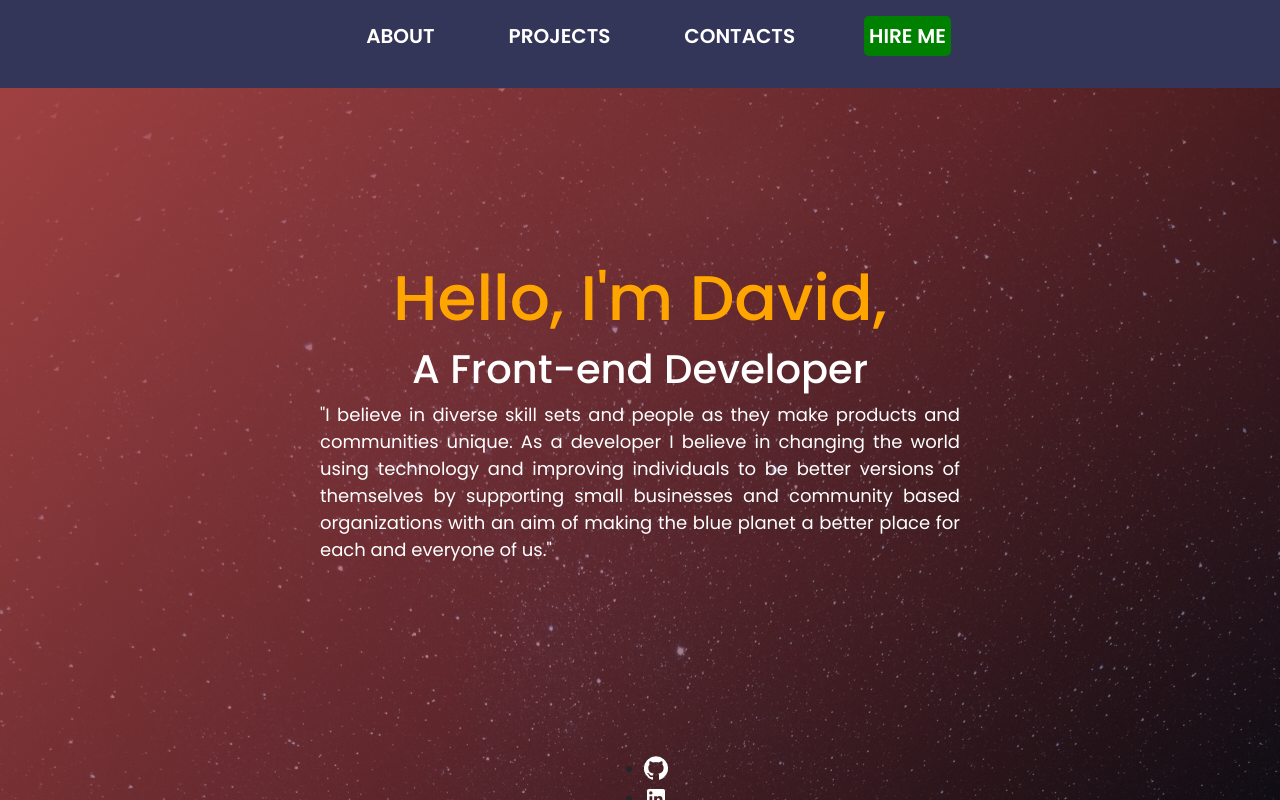
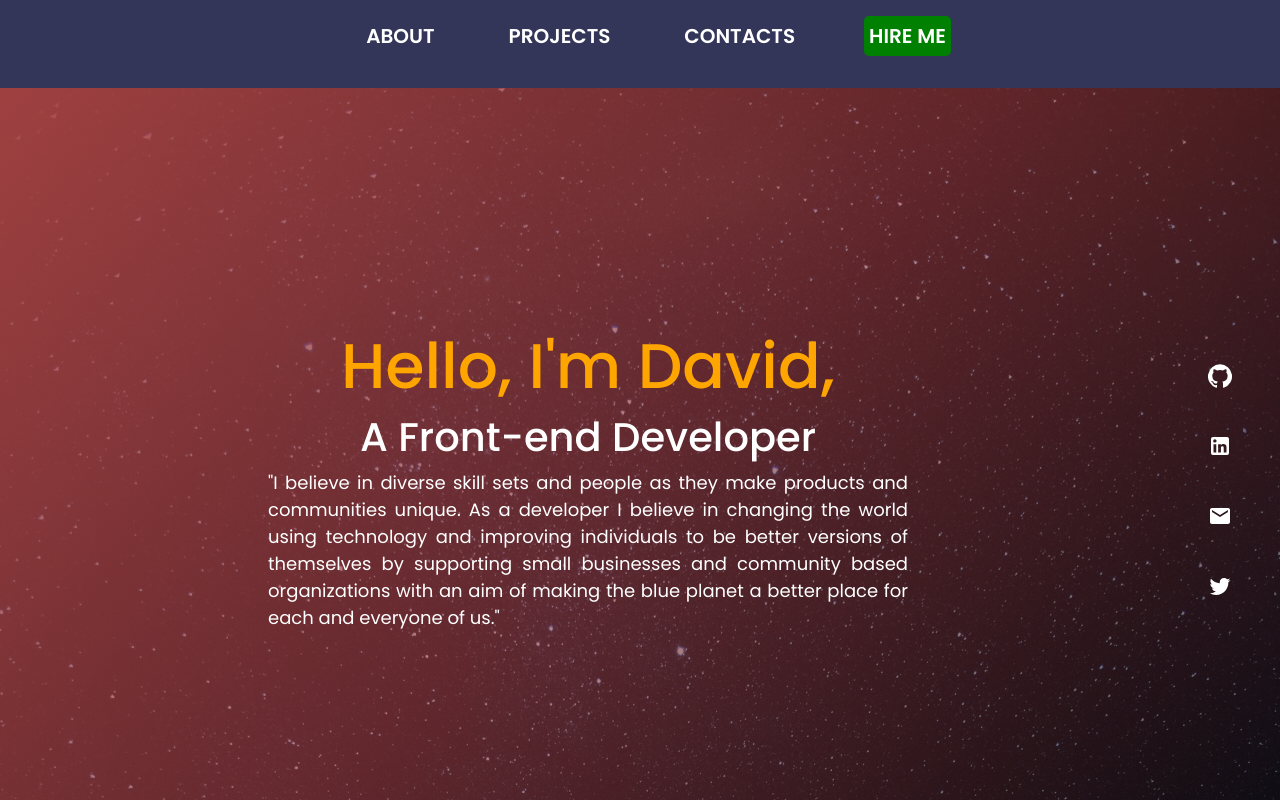
Before and after one commit to daudi13/daudi, a React (Create React App) app: page / in a window 1280 px wide. Shown: the top 800 px of the page. Built offline with nearby package versions, Linux system fonts and the light colour scheme.

Commit message:
Add styling

```diff
--- a/src/components/Routes/Homepage/Homepage.css
+++ b/src/components/Routes/Homepage/Homepage.css
@@ -33,7 +33,6 @@ body {
     width: 100%;
     display: flex;
     align-items: center;
-    flex-direction: column;
 }
 
 .align-left {
@@ -56,6 +55,18 @@ body {
   text-align: justify;
   font-size: 18px;
   line-height: 1.5;
+}
+
+.socials {
+  padding-right: 3rem;
+}
+
+.socials > ul {
+  list-style: none;
+}
+
+.socials > ul > * + * {
+  margin-top: 40px;
 }
 
 .about {
```
